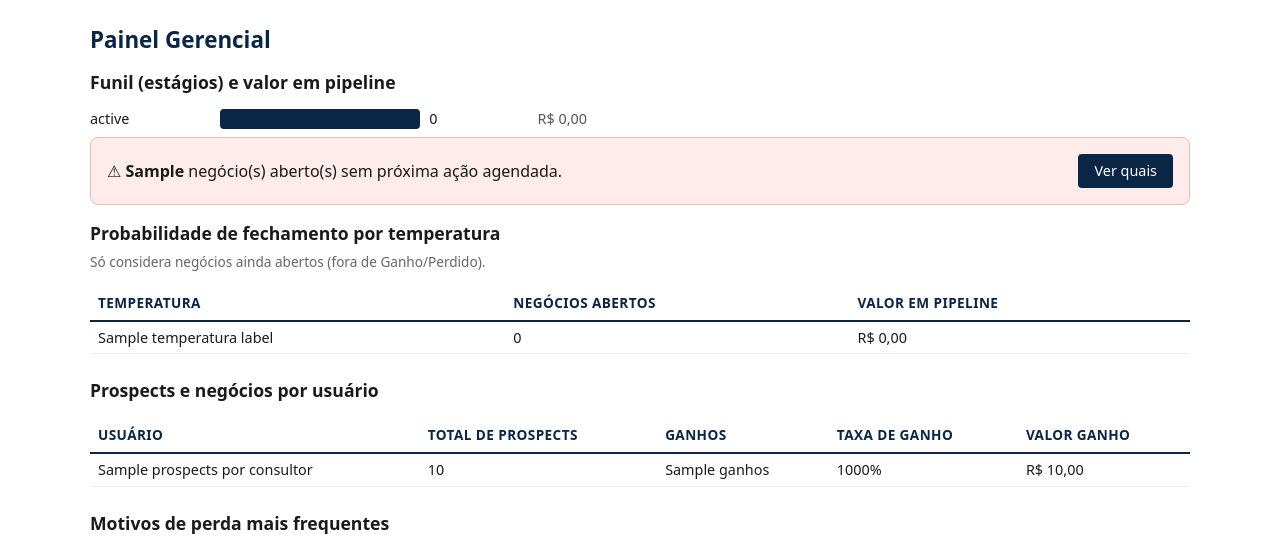
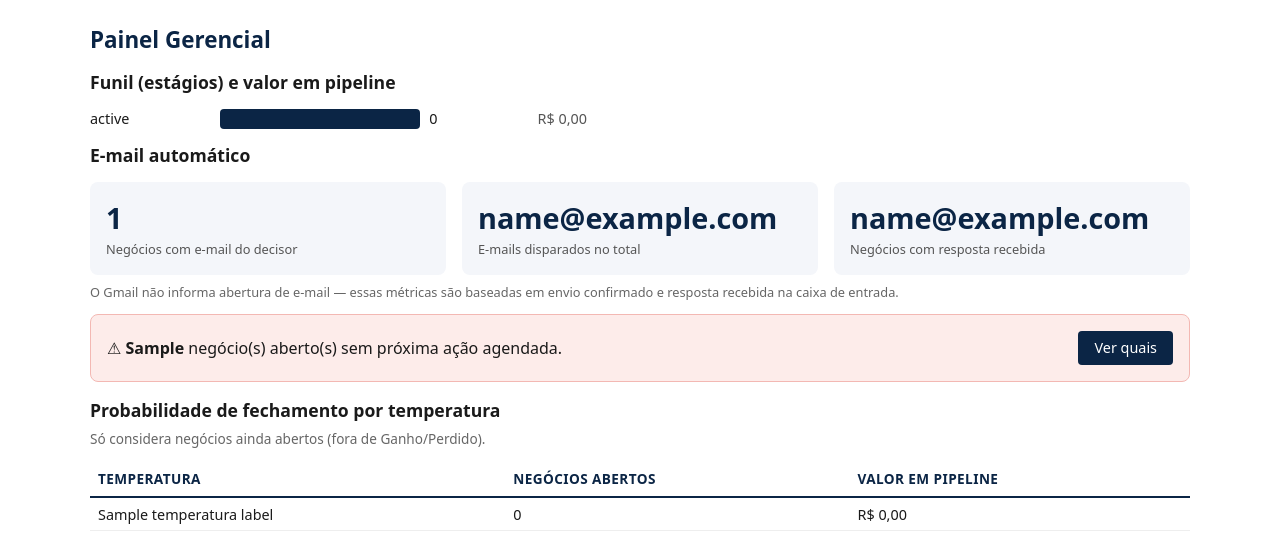
Before and after one commit to engenhariadeclientes/prospeccao-engenhariadeclientes, a FastAPI app: template app/templates/admin.html in a window 1280 px wide. Shown: the part 60-601 px from the top of the page. Run offline with FastAPI, Linux system fonts and the light colour scheme; the template is opened without the code that fills it: most values are stand-ins (such as "Sample title", 1, 10 or a date in 2020).

Commit message:
Assinatura Stella Maris literal, sem travessões, busca forçada de site e métricas de e-mail
- Textos das sequências: {{consultor_nome}} vira 'Stella Maris' literal;
  todos os travessões usados no lugar de vírgula/ponto foram trocados
  (revisão frase a frase, incluindo reforço do case de cobrança: 'uma
  das maiores garantidoras de receita condominiais do Brasil')
- {{nome_decisor}} agora cai pro nome da empresa quando não tem decisor
  cadastrado, em vez de virar uma string vazia (evita 'Olá ,' feio)
- Nova ação admin 'Buscar site + e-mail': pra leads sem site registrado
  (a maioria da Fila hoje, capturados antes dessa funcionalidade
  existir), consulta o Google Places de novo por nome+cidade só pra
  achar o site, e a partir dele tenta o e-mail — usa API paga, por
  isso roda só 20 por clique com confirmação explícita
- Painel Gerencial ganha 3 métricas de e-mail: negócios com e-mail do
  decisor, e-mails disparados no total, negócios com resposta recebida
  (com aviso de que o Gmail não expõe dado de abertura)

Testado rodando as 16 migrations do zero 2x seguidas + app real com
Playwright (zero travessões restando, métricas renderizando certo).

```diff
--- a/app/main.py
+++ b/app/main.py
@@ -62,7 +62,7 @@ REMETENTE_INSTITUCIONAL = "Stella Maris"
 
 def _preencher_template_email(texto: str, decisor_nome: str | None, empresa: str | None) -> str:
     return (
-        texto.replace("{{nome_decisor}}", decisor_nome or "")
+        texto.replace("{{nome_decisor}}", decisor_nome or empresa or "")
         .replace("{{empresa}}", empresa or "sua empresa")
         .replace("{{consultor_nome}}", REMETENTE_INSTITUCIONAL)
     )
@@ -1074,9 +1074,19 @@ def admin_dashboard(request: Request, data_de: str = "", data_ate: str = ""):
             """
         ).fetchone()["total"]
 
+        metricas_email = conn.execute(
+            """
+            SELECT
+              (SELECT COUNT(*) FROM prospects WHERE decisor_email IS NOT NULL) AS total_contatos_email,
+              (SELECT COUNT(*) FROM atividades WHERE tipo = 'email_automatico' AND nota LIKE 'Enviado:%%') AS emails_disparados,
+              (SELECT COUNT(DISTINCT prospect_id) FROM atividades WHERE tipo = 'email_automatico' AND nota LIKE 'Resposta recebida:%%') AS emails_respondidos
+            """
+        ).fetchone()
+
         contexto = _contexto_base(request, conn)
 
     contexto.update({
+        "metricas_email": metricas_email,
         "funil_counts": funil_counts,
         "total_prospects": total_prospects,
         "status_validos": STATUS_VALIDOS,
@@ -1295,6 +1305,10 @@ def sequencias_email_lista(request: Request):
             "SELECT COUNT(*) AS total FROM prospects "
             "WHERE site IS NOT NULL AND decisor_email IS NULL AND status IN ('fila', 'contatado')"
         ).fetchone()["total"]
+        candidatos_sem_site = conn.execute(
+            "SELECT COUNT(*) AS total FROM prospects "
+            "WHERE site IS NULL AND decisor_email IS NULL AND status IN ('fila', 'contatado')"
+        ).fetchone()["total"]
         contexto = _contexto_base(request, conn)
     etapas_por_sequencia: dict[int, list] = {}
     for e in etapas:
@@ -1306,6 +1320,7 @@ def sequencias_email_lista(request: Request):
         "origem_label": ORIGEM_CADASTRO_LABEL,
         "candidatos_matricula": candidatos_matricula,
         "candidatos_recaptura": candidatos_recaptura,
+        "candidatos_sem_site": candidatos_sem_site,
     })
     return templates.TemplateResponse("sequencias_email.html", contexto)
 
@@ -1345,6 +1360,47 @@ def sequencias_email_recapturar_emails(request: Request):
                     "UPDATE prospects SET decisor_email = %s, email_origem = 'site' WHERE id = %s",
                     (email_captado, c["id"]),
                 )
+                _enfileirar_sequencia_email(conn, c["id"])
+        conn.commit()
+    return RedirectResponse(url="/sequencias-email", status_code=303)
+
+
+@app.post("/sequencias-email/recapturar-sites")
+def sequencias_email_recapturar_sites(request: Request):
+    """Pra leads antigos que nunca tiveram o site capturado (de antes dessa
+    funcionalidade existir): busca de novo no Google Places por nome+cidade só
+    pra achar o site, e a partir dele tenta o e-mail. Cada item aqui consome
+    uma chamada paga da API do Google, então o lote é bem menor que o de
+    recapturar-emails (que é de graça, só visita o site que já se conhece)."""
+    redirect = exigir_admin(request)
+    if redirect:
+        return redirect
+    api_key = os.environ.get("GOOGLE_PLACES_API_KEY")
+    if not api_key:
+        return RedirectResponse(url="/sequencias-email", status_code=303)
+    with get_connection() as conn:
+        candidatos = conn.execute(
+            "SELECT id, nome, cidade FROM prospects WHERE site IS NULL AND decisor_email IS NULL "
+            "AND status IN ('fila', 'contatado') AND nome IS NOT NULL LIMIT 20"
+        ).fetchall()
+        for c in candidatos:
+            query = f"{c['nome']} {c['cidade']}" if c["cidade"] else c["nome"]
+            try:
+                primeiro = next(buscar_empresas(api_key, query, max_resultados=1), None)
+            except Exception:
+                continue
+            if not primeiro:
+                continue
+            site = primeiro.get("websiteUri")
+            if not site:
+                continue
+            email_captado = buscar_email_no_site(site)
+            conn.execute(
+                "UPDATE prospects SET site = %s, decisor_email = COALESCE(decisor_email, %s), "
+                "email_origem = CASE WHEN %s IS NOT NULL THEN 'site' ELSE email_origem END WHERE id = %s",
+                (site, email_captado, email_captado, c["id"]),
+            )
+            if email_captado:
                 _enfileirar_sequencia_email(conn, c["id"])
         conn.commit()
     return RedirectResponse(url="/sequencias-email", status_code=303)
--- a/app/templates/admin.html
+++ b/app/templates/admin.html
@@ -10,6 +10,10 @@
   .filtro-data { display: flex; gap: .6rem; align-items: flex-end; flex-wrap: wrap; margin: .5rem 0 1.2rem; padding: .8rem; background: var(--navy-bg); border-radius: 8px; }
   .filtro-data label { font-size: .8rem; color: #444; display: flex; flex-direction: column; gap: .2rem; }
   .filtro-data .atalhos { display: flex; gap: .4rem; font-size: .8rem; }
+  .stats-email { display: flex; gap: 1rem; flex-wrap: wrap; margin-bottom: 1.5rem; }
+  .stat-tile { flex: 1 1 180px; background: var(--navy-bg); border-radius: 8px; padding: 1rem; }
+  .stat-tile .numero { font-size: 1.8rem; font-weight: 700; color: var(--navy); display: block; }
+  .stat-tile .rotulo { font-size: .8rem; color: #555; }
 </style>
 <h1>Painel Gerencial</h1>
 
@@ -22,6 +26,23 @@
   <span class="valor">R$ {{ '%.2f'|format(valor_por_status.get(status, 0))|replace('.', ',') }}</span>
 </div>
 {% endfor %}
+
+<h2 style="font-size:1.1rem">E-mail automático</h2>
+<div class="stats-email">
+  <div class="stat-tile">
+    <span class="numero">{{ metricas_email.total_contatos_email }}</span>
+    <span class="rotulo">Negócios com e-mail do decisor</span>
+  </div>
+  <div class="stat-tile">
+    <span class="numero">{{ metricas_email.emails_disparados }}</span>
+    <span class="rotulo">E-mails disparados no total</span>
+  </div>
+  <div class="stat-tile">
+    <span class="numero">{{ metricas_email.emails_respondidos }}</span>
+    <span class="rotulo">Negócios com resposta recebida</span>
+  </div>
+</div>
+<p style="font-size:.8rem; color:#666; margin-top:-1rem;">O Gmail não informa abertura de e-mail — essas métricas são baseadas em envio confirmado e resposta recebida na caixa de entrada.</p>
 
 {% if sem_proxima_acao %}
 <div class="card" style="background:#fdecea; border-color:#f3b8b3; display:flex; justify-content:space-between; align-items:center;">
--- a/app/templates/sequencias_email.html
+++ b/app/templates/sequencias_email.html
@@ -19,6 +19,10 @@
   <form method="post" action="/sequencias-email/recapturar-emails" style="display:flex; gap:.6rem; align-items:center;">
     <span style="font-size:.85rem;"><strong>{{ candidatos_recaptura }}</strong> com site mas sem e-mail ainda{% if candidatos_recaptura > 50 %} (processa 50 por clique){% endif %}</span>
     <button type="submit" class="secundario" {{ 'disabled' if not candidatos_recaptura else '' }}>Recapturar e-mails</button>
+  </form>
+  <form method="post" action="/sequencias-email/recapturar-sites" style="display:flex; gap:.6rem; align-items:center;" onsubmit="return confirm('Isso consulta a API do Google Places de novo (paga) pra cada um dos até 20 negócios sem site. Continuar?');">
+    <span style="font-size:.85rem;"><strong>{{ candidatos_sem_site }}</strong> sem site nem e-mail ainda{% if candidatos_sem_site > 20 %} (processa 20 por clique){% endif %} <span style="color:#b3550a;">— usa API paga</span></span>
+    <button type="submit" class="secundario" {{ 'disabled' if not candidatos_sem_site else '' }}>Buscar site + e-mail</button>
   </form>
 </div>
 
--- /dev/null
+++ b/sql/015_texto_stella_sem_travessao.sql
@@ -0,0 +1,62 @@
+-- Coloca "Stella Maris" literal no lugar do placeholder (pedido da Stella, 25/08/2026)
+UPDATE sequencia_etapas SET corpo = REPLACE(corpo, '{{consultor_nome}}', 'Stella Maris');
+
+-- Remove travessões usados no lugar de vírgula ou ponto final, ajustando pra vírgula
+-- (continuação da frase) ou ponto (frases independentes) conforme o caso.
+
+-- Sequência padrão
+UPDATE sequencia_etapas SET corpo = REPLACE(
+  corpo,
+  'no dia a dia do negócio — sempre com foco em resultado prático',
+  'no dia a dia do negócio, sempre com foco em resultado prático'
+) WHERE corpo LIKE '%no dia a dia do negócio — sempre com foco em resultado prático%';
+
+UPDATE sequencia_etapas SET corpo = REPLACE(
+  corpo,
+  'à toa — esse é meu último contato por aqui.',
+  'à toa. Esse é meu último contato por aqui.'
+) WHERE corpo LIKE '%à toa — esse é meu último contato por aqui.%';
+
+-- Escola — Formação Lecionando na Geração IA
+UPDATE sequencia_etapas SET assunto = REPLACE(
+  assunto,
+  'A Geração IA chegou à sua região — {{empresa}} foi contemplada',
+  'A Geração IA chegou à sua região, {{empresa}} foi contemplada'
+) WHERE assunto LIKE '%A Geração IA chegou à sua região — {{empresa}} foi contemplada%';
+
+UPDATE sequencia_etapas SET corpo = REPLACE(
+  corpo,
+  'econômica da IA — sem perder de vista o senso crítico',
+  'econômica da IA, sem perder de vista o senso crítico'
+) WHERE corpo LIKE '%econômica da IA — sem perder de vista o senso crítico%';
+
+-- Empresa Inteligente - DNA IA
+UPDATE sequencia_etapas SET corpo = REPLACE(
+  corpo,
+  'cultura das empresas — não como ferramenta isolada',
+  'cultura das empresas, não como ferramenta isolada'
+) WHERE corpo LIKE '%cultura das empresas — não como ferramenta isolada%';
+
+UPDATE sequencia_etapas SET corpo = REPLACE(
+  corpo,
+  'resolve problemas reais — e apoiamos a implementação',
+  'resolve problemas reais, e apoiamos a implementação'
+) WHERE corpo LIKE '%resolve problemas reais — e apoiamos a implementação%';
+
+-- Método EP
+UPDATE sequencia_etapas SET corpo = REPLACE(
+  REPLACE(
+    corpo,
+    'de ponta a ponta — da atração até o aumento do LTV do paciente — ativando',
+    'de ponta a ponta, da atração até o aumento do LTV do paciente, ativando'
+  ),
+  'atrair paciente novo — e deixa dinheiro na mesa',
+  'atrair paciente novo, e deixa dinheiro na mesa'
+) WHERE corpo LIKE '%de ponta a ponta — da atração%' OR corpo LIKE '%atrair paciente novo — e deixa dinheiro na mesa%';
+
+-- Cobrança com IA
+UPDATE sequencia_etapas SET corpo = REPLACE(
+  corpo,
+  'negociação de verdade — sem perder o cuidado',
+  'negociação de verdade, sem perder o cuidado'
+) WHERE corpo LIKE '%negociação de verdade — sem perder o cuidado%';
--- /dev/null
+++ b/sql/016_mais_travessoes.sql
@@ -0,0 +1,43 @@
+-- Completa a limpeza de travessões que a migration 015 deixou passar
+UPDATE sequencia_etapas SET corpo = REPLACE(
+  corpo,
+  'O DNA IA não é um curso — é um processo que transforma',
+  'O DNA IA não é um curso. É um processo que transforma'
+) WHERE corpo LIKE '%O DNA IA não é um curso — é um processo que transforma%';
+
+UPDATE sequencia_etapas SET corpo = REPLACE(
+  corpo,
+  'Formação Geração IA — aplicações reais de IA, empreendedorismo e um hackathon com premiação.',
+  'Formação Geração IA, com aplicações reais de IA, empreendedorismo e um hackathon com premiação.'
+) WHERE corpo LIKE '%Formação Geração IA — aplicações reais de IA%';
+
+UPDATE sequencia_etapas SET corpo = REPLACE(
+  corpo,
+  'decisões mais inteligentes — desde estruturar processos',
+  'decisões mais inteligentes, desde estruturar processos'
+) WHERE corpo LIKE '%decisões mais inteligentes — desde estruturar processos%';
+
+UPDATE sequencia_etapas SET corpo = REPLACE(
+  corpo,
+  'decisões certas — com base em dados e não em achismo — crescem de forma mais consistente',
+  'decisões certas, com base em dados e não em achismo, crescem de forma mais consistente'
+) WHERE corpo LIKE '%decisões certas — com base em dados e não em achismo — crescem de forma mais consistente%';
+
+UPDATE sequencia_etapas SET corpo = REPLACE(
+  corpo,
+  'sem problema — deixo a porta aberta.',
+  'sem problema. Deixo a porta aberta.'
+) WHERE corpo LIKE '%sem problema — deixo a porta aberta.%';
+
+-- Reforça a prova social do case de cobrança (pedido da Stella, 25/08/2026)
+UPDATE sequencia_etapas SET corpo = REPLACE(
+  corpo,
+  'Já temos case em operação no mercado condominial, com alto índice de retorno.',
+  'Já temos case em operação em uma das maiores garantidoras de receita condominiais do Brasil, com alto índice de retorno.'
+) WHERE corpo LIKE '%Já temos case em operação no mercado condominial, com alto índice de retorno.%';
+
+UPDATE sequencia_etapas SET corpo = REPLACE(
+  corpo,
+  'Consigo te mostrar os resultados do case do mercado condominial em uma conversa rápida?',
+  'Consigo te mostrar os resultados desse case, de uma das maiores garantidoras de receita condominiais do Brasil, em uma conversa rápida?'
+) WHERE corpo LIKE '%Consigo te mostrar os resultados do case do mercado condominial em uma conversa rápida?%';
```
